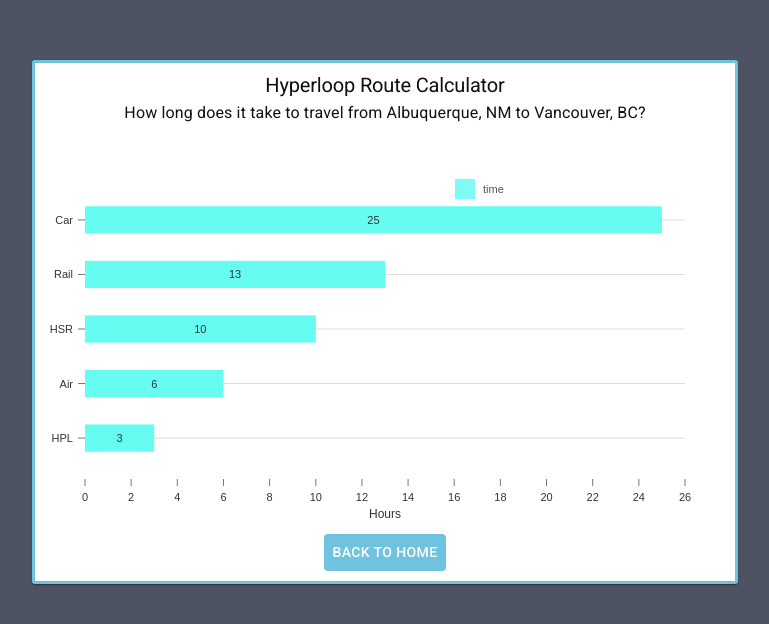
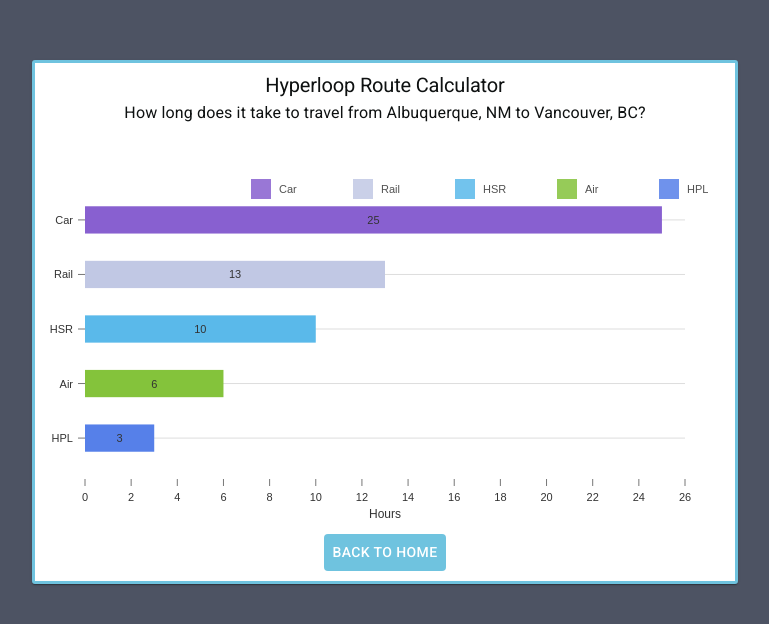
Before and after one commit to shihlinlu/nivo-components-demo, a React app: page /hyperloopCalculator in a window 1280 px wide. Shown: the part 120-744 px from the top of the page, without its empty margins (255-1024 px from the left). Built offline with nearby package versions, Linux system fonts and the light colour scheme.

Commit message:
chart updates

```diff
--- a/src/pages/HyperloopCalculator/HyperloopBarChart.tsx
+++ b/src/pages/HyperloopCalculator/HyperloopBarChart.tsx
@@ -5,10 +5,6 @@ import { ResponsiveBar } from '@nivo/bar';
 import { HyperloopDataType } from 'data/hyperloopDataTypes';
 import hyperloopTravelData from 'data/hyperloopData';
 import colors from './hyperloopConstants';
-
-// get chart keys
-const getKeys = (data: HyperloopDataType[]) =>
-  data.map((travelData: HyperloopDataType) => travelData.time);
 
 // gets 5 evenly-spaced tick values
 const getGridXValues = () => {
@@ -31,8 +27,6 @@ const getGridXValues = () => {
 
 /** Bar chart component */
 const HyperloopBarChart = () => {
-  const keys = getKeys(hyperloopTravelData);
-
   return (
     <ResponsiveBar
       data={hyperloopTravelData}
@@ -47,6 +41,7 @@ const HyperloopBarChart = () => {
         right: 50,
       }}
       colors={colors}
+      colorBy="indexValue"
       axisLeft={{
         tickSize: 7,
         tickPadding: 5,
@@ -67,9 +62,9 @@ const HyperloopBarChart = () => {
       labelSkipHeight={12}
       legends={[
         {
-          dataFrom: 'keys',
+          dataFrom: 'indexes',
           anchor: 'top',
-          direction: 'column',
+          direction: 'row',
           justify: false,
           translateX: 120,
           translateY: 0,
--- a/src/pages/HyperloopCalculator/hyperloopConstants.ts
+++ b/src/pages/HyperloopCalculator/hyperloopConstants.ts
@@ -1,11 +1,3 @@
-const colors = [
-  '#66fcf1',
-  '#c5c6c7',
-  '#789792',
-  '#b1646a',
-  '#efa9a1',
-  '#8470c7',
-  '#97a66f',
-];
+const colors = ['#5680e9', '#84c33b', '#5ab9ea', '#c1c8e4', '#8860d0'];
 
 export default colors;
--- a/src/themes/mainTheme.ts
+++ b/src/themes/mainTheme.ts
@@ -10,6 +10,7 @@ const colorPalette = {
   standardBlack: '#0e1111',
   cyanTronBlue: '#6FC3DF',
   darkGray: '#4d5363',
+  blue1: '#66fcf1',
 };
 
 const mainTheme: ThemeType = {
```
Also changed, not shown: src/pages/Home/homeActions.ts (added).
